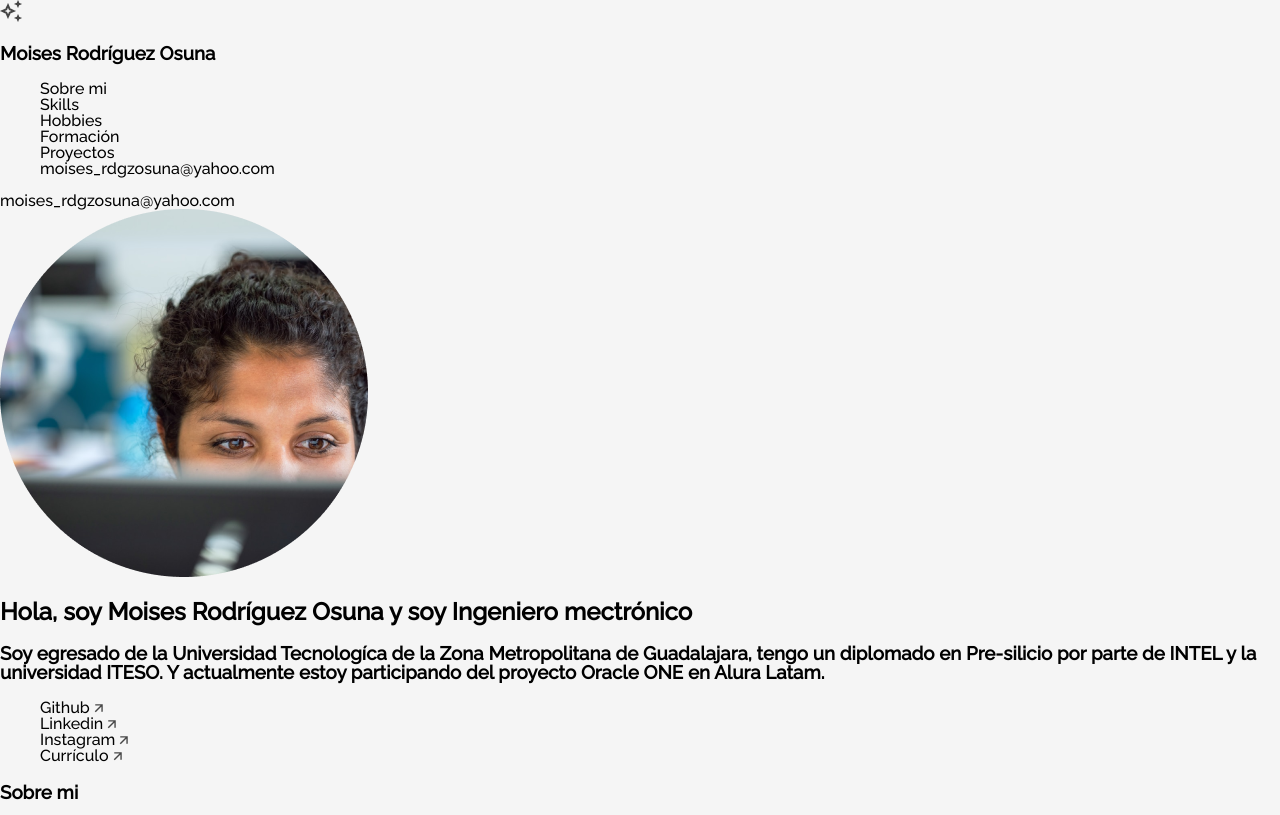
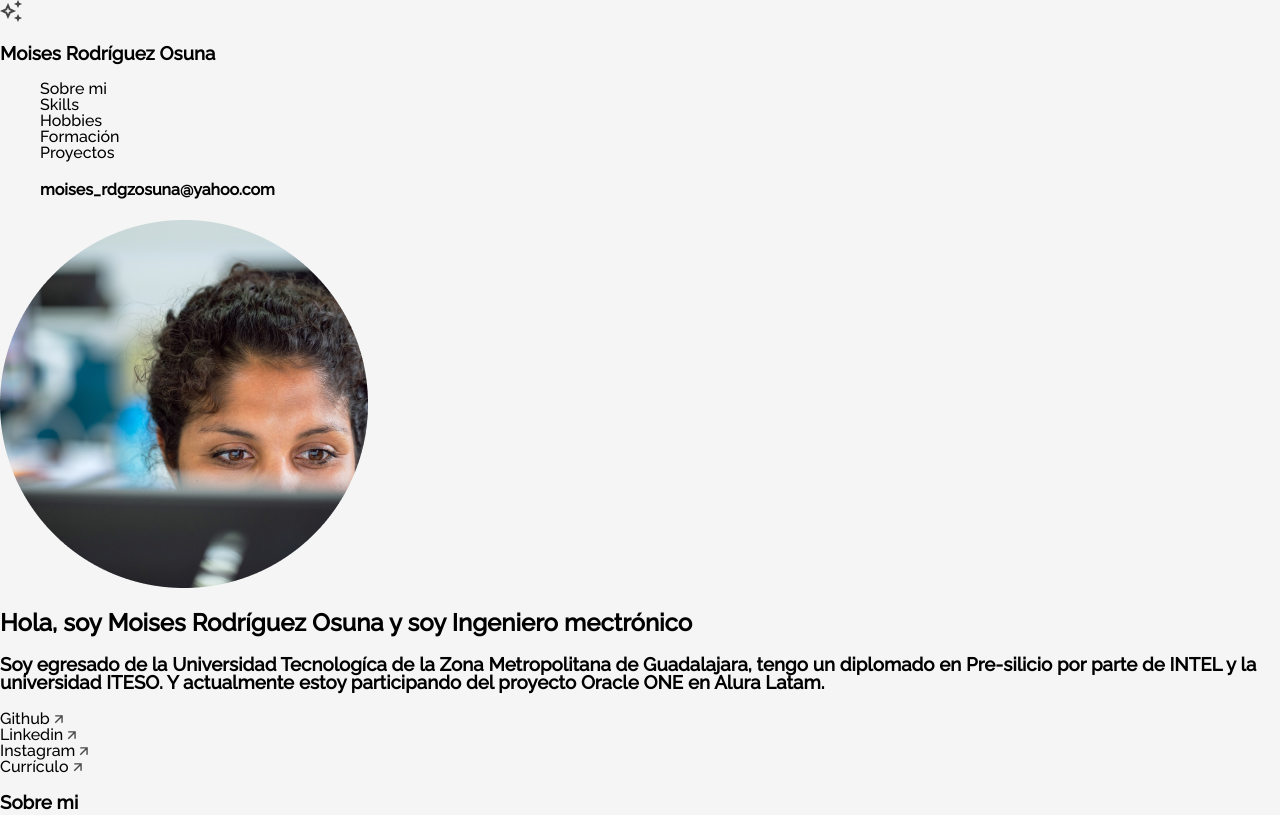
Before and after one commit to moisesroos/Trello-challenge, a plain HTML site: page index.html in a window 1280 px wide. Shown: the top 815 px of the page. Drawn offline with Linux system fonts and the light colour scheme.

Commit message:
Update index.html

```diff
--- a/index.html
+++ b/index.html
@@ -18,7 +18,9 @@
     <section class="menu">
         <header class="menu__header">
             <img src="assets\vector.png">
+            <nav>
             <h3 class="menu__title">Moises Rodríguez Osuna</h3>
+            </nav>
         </header>
         <nav>
             <ul class="menu__list">
@@ -27,26 +29,32 @@
                 <li class="menu__list__item"><a href="#hobbies">Hobbies</a></li>
                 <li class="menu__list__item"><a href="#formacion">Formación</a></li>
                 <li class="menu__list__item"><a href="#xp">Proyectos</a></li>
-                <li class="menu__list__item"><a href="#contacto">moises_rdgzosuna@yahoo.com</a></li> <!--Tu información de contacto/correo-->
+                <li class="menu__list__item"><a href="#contacto"><h4>moises_rdgzosuna@yahoo.com</h4></a></li> <!--Tu información de contacto/correo-->
             </ul>
-            <li class="menu__list__item__contato"><a href="#contacto">moises_rdgzosuna@yahoo.com</a></li>  <!--Tu información de contacto/correo-->
+           <!-- <li class="menu__list__item__contato"><a href="#contacto">moises_rdgzosuna@yahoo.com</a></li>  <!--Tu información de contacto/correo-->
         </nav>
     </section>
 
     <!-- Sección del Header/Title/Hero -->
     <section class="title">
         <div class="title__div">
+            <nav>
             <img class="title__profile" src="assets\profile.png">
+            </nav>
             <div class="title__container">
                 <h2 class="title__bio">Hola, soy Moises Rodríguez Osuna y soy Ingeniero mectrónico</h2>  <!--Tu nombre y profesion-->
                 <h3 class="title__subsection">Soy egresado de la Universidad Tecnologíca de la Zona Metropolitana de Guadalajara, tengo un diplomado en Pre-silicio por parte de INTEL y la universidad ITESO. Y actualmente estoy participando del proyecto Oracle ONE en Alura Latam.</h3> <!--Una pequeña introduccion de tus estudios-->
-                <ul class="title__network">
+                <nav>
+                <ul1 class="title__network">
+                    <article>
                      <!-- Pon los enlaces de tus redes sociales favoritas -->
                     <li class="title__network__item"><a href="">Github <img src="assets\arrow.png"> </a></li>
                     <li class="title__network__item"><a href="">Linkedin <img src="assets\arrow.png"></a></li>
                     <li class="title__network__item"><a href="">Instagram <img src="assets\arrow.png"></a></li>
                     <li class="title__network__item"><a href="">Currículo <img src="assets\arrow.png"></a></li>
+                    </article>
                 </ul>
+                </nav>
             </div>
         </div>
     </section>
```
